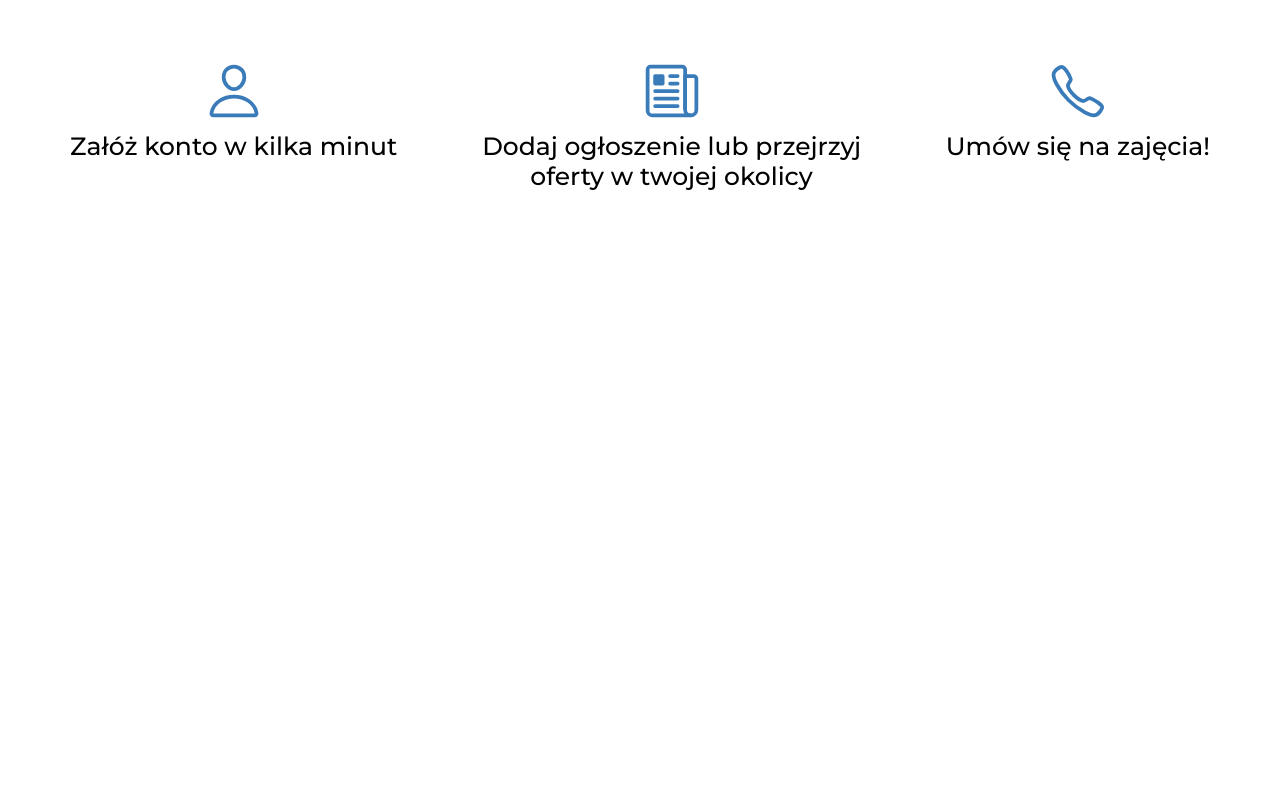
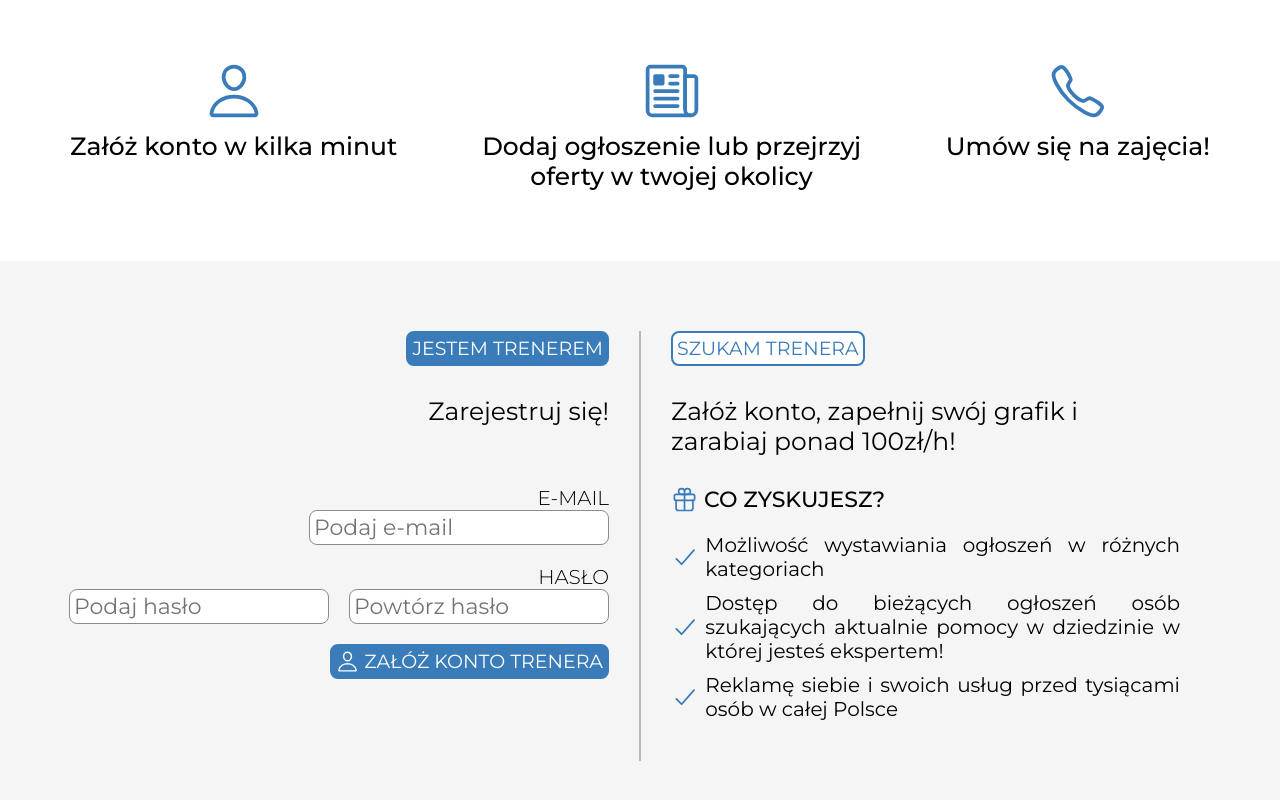
Before and after one commit to piotrPeplinski/front-lokalny-trener, a React (Create React App) app: page / in a window 1280 px wide. Shown: the part 436-1236 px from the top of the page. Before the commit the page ends 800 px from the top, so only its background shows below. Built offline with nearby package versions, Linux system fonts and the light colour scheme; no server answers.

Commit message:
added RegisterForm to RegisterScreen

```diff
--- a/src/assets/css/Auth/auth.css
+++ b/src/assets/css/Auth/auth.css
@@ -71,3 +71,37 @@
     width: 3rem;
     color: #3a7bb9;
 }
+
+/* --------------------- */
+/* REGISTER FORM */
+/* --------------------- */
+.register-container {
+    display: flex;
+    flex-direction: column;
+    align-items: flex-end;
+}
+
+.register-container form {
+    margin-top: 6rem;
+    display: flex;
+    flex-direction: column;
+    align-items: flex-end;
+}
+
+.register-row {
+    display: flex;
+}
+
+.register-row input:first-of-type {
+    margin-right: 2rem;
+}
+
+.form-label {
+    text-transform: uppercase;
+    font-size: 2rem;
+    font-weight: 300;
+}
+
+.margin-top {
+    margin-top: 2rem;
+}
--- a/src/assets/css/main.css
+++ b/src/assets/css/main.css
@@ -69,3 +69,26 @@ li {
 section {
     padding: 7rem 3rem;
 }
+
+.form-input {
+    height: 3.5rem;
+    width: 30rem;
+    border: none;
+    border-radius: 8px;
+    padding: 0 4px;
+    border: 1px solid #8b8b8b;
+}
+
+.form-input,
+.form-input::placeholder {
+    font-size: 2.2rem;
+    font-family: 'Montserrat';
+}
+
+.form-input[type='password'] {
+    width: 26rem;
+}
+
+.dark-bg {
+    background-color: #f5f5f5;
+}
--- a/src/modules/Auth/RegisterScreen.tsx
+++ b/src/modules/Auth/RegisterScreen.tsx
@@ -1,12 +1,17 @@
 import { FC, useState } from "react";
 import "./../../assets/css/Auth/auth.css";
 import Benefits from "./components/Benefits";
+import RegisterForm from "./components/RegisterForm";
 
-const RegisterScreen: FC<{}> = () => {
+interface RegisterScreenProps {
+  darkBg?: boolean;
+}
+
+const RegisterScreen: FC<RegisterScreenProps> = ({ darkBg }) => {
   const [isTrainer, setIsTrainer] = useState(true);
 
   return (
-    <section>
+    <section className={darkBg ? "dark-bg" : ""}>
       <div className="row">
         <div className="auth-row">
           <div className="auth-col">
@@ -27,7 +32,9 @@ const RegisterScreen: FC<{}> = () => {
           </div>
         </div>
         <div className="auth-row">
-          <div className="auth-col"></div>
+          <div className="auth-col">
+            <RegisterForm isTrainer={isTrainer} />
+          </div>
           <div className="auth-col">
             <Benefits isTrainer={isTrainer} />
           </div>
--- /dev/null
+++ b/src/modules/Auth/components/RegisterForm.tsx
@@ -0,0 +1,40 @@
+import { FC } from "react";
+import { AvatarIcon } from "../../../assets/icons/icons";
+
+interface RegisterFormProps {
+  isTrainer: boolean;
+}
+
+const RegisterForm: FC<RegisterFormProps> = ({ isTrainer }) => {
+  return (
+    <div className="register-container">
+      <div className="benefits">
+        <h3>Zarejestruj się!</h3>
+      </div>
+
+      <form action="">
+        <p className="form-label">E-mail</p>
+        <input className="form-input" type="email" placeholder="Podaj e-mail" />
+        <p className="form-label margin-top">Hasło</p>
+        <div className="register-row">
+          <input
+            className="form-input"
+            type="password"
+            placeholder="Podaj hasło"
+          />
+          <input
+            className="form-input"
+            type="password"
+            placeholder="Powtórz hasło"
+          />
+        </div>
+        <button className="btn btn-dark margin-top">
+          <AvatarIcon />
+          <p>Załóż konto {isTrainer ? "trenera" : "klienta"}</p>
+        </button>
+      </form>
+    </div>
+  );
+};
+
+export default RegisterForm;
--- a/src/modules/Auth/utils/benefitsData.ts
+++ b/src/modules/Auth/utils/benefitsData.ts
@@ -3,7 +3,7 @@ const benefitsData = {
     slogan: "Załóż konto, zapełnij swój grafik i zarabiaj ponad 100zł/h!",
     benefitsArray: [
       "Możliwość wystawiania ogłoszeń w różnych kategoriach",
-      "Dostęp do ogłoszeń osób potrzebujących aktualnie instruktora",
+      "Dostęp do bieżących  ogłoszeń osób szukających aktualnie pomocy w dziedzinie w której jesteś ekspertem!",
       "Reklamę siebie i swoich usług przed tysiącami osób w całej Polsce",
     ],
   },
@@ -11,6 +11,7 @@ const benefitsData = {
     slogan:
       "Załóż konto, dodaj ogłoszenie, a specjalista skontaktuje się z Tobą!",
     benefitsArray: [
+      "Stały kontakt z twoim ekspertem",
       "Możliwość wystawiania opinii",
       "Możliwość tworzenia ogłoszeń jako potrzebujący",
     ],
--- a/src/modules/HomePage/HomePage.tsx
+++ b/src/modules/HomePage/HomePage.tsx
@@ -2,6 +2,7 @@ import { FC } from "react";
 import "../../assets/css/HomePage/homePage.css";
 import SearchTrainer from "./components/SearchTrainer";
 import Steps from "./components/Steps";
+import RegisterScreen from "../Auth/RegisterScreen";
 
 const HomePage: FC<{}> = () => {
   return (
@@ -12,6 +13,7 @@ const HomePage: FC<{}> = () => {
       <section>
         <Steps />
       </section>
+      <RegisterScreen darkBg={true} />
     </>
   );
 };
```
